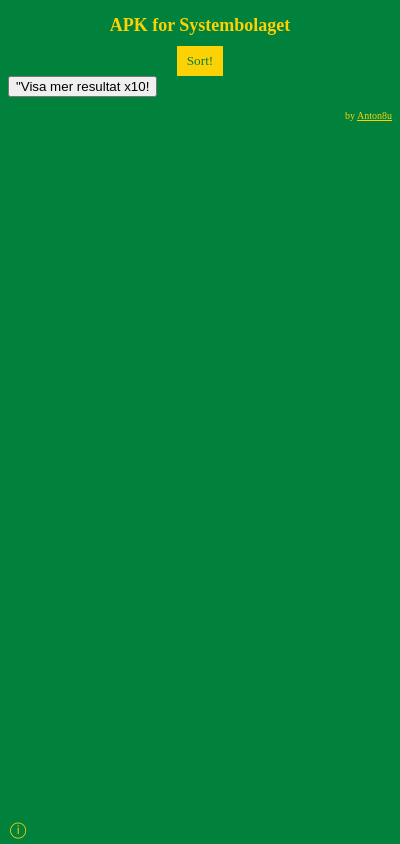
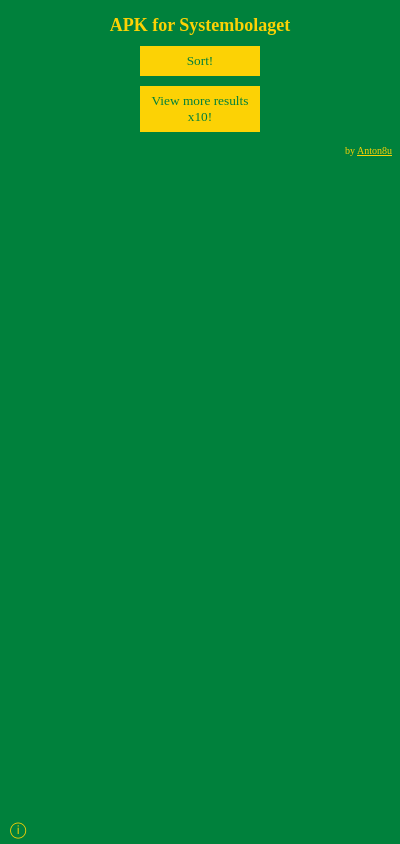
Before and after one commit to Anton8u/Systembolaget-APK-Extension, a browser extension: page popup.html in a window 400 px wide. Drawn offline with Linux system fonts and the light colour scheme.

Commit message:
style stuff fixed

```diff
--- a/background.js
+++ b/background.js
@@ -618,7 +618,6 @@
               newApkDiv.classList.add('apk-div'); // Add a class to identify the APK div
 
               const backgroundColor = getBackgroundColorForAPK(apk);
-              console.log(5);
               // Apply styles to the apkDiv
               newApkDiv.style.cssText = `
                 font-family: __robotoCondensedBold_19bd2c, __robotoCondensedBold_Fallback_19bd2c;
@@ -813,7 +812,7 @@
         setTimeout(() => {
           searchPage(0, specialCasesIdToApk);
         }, timeout);
-        timeout *= 2;
+        timeout *= 3;
       }
     }
   }
--- a/popup.css
+++ b/popup.css
@@ -14,25 +14,30 @@
   /* Add some space between title and button */
 }
 
-/* Style the button */
-#reorderButton {
+/* Style the buttons */
+#reorderButton, #viewMoreResultsButton {
   font-family: 'Regular', "Clarendon-Serial Regular";
   background-color: #FCD205;
   color: #00813C;
   border: none;
   padding: 7px 10px;
-  margin: 0 auto;
-  /* Center horizontally using margin */
+  margin: 0 auto 10px; /* Added margin-bottom for spacing */
   cursor: pointer;
   transition: background-color 0.2s, color 0.2s;
-  /* Add a smooth transition effect */
   display: block;
-  /* Change to block to center the button */
+  width: 120px; /* Fixed width for both buttons */
+}
+
+/* Hover effect for the buttons */
+#reorderButton:hover, #viewMoreResultsButton:hover {
+  background-color: #00813C;
+  color: #FCD205;
 }
 
 
+
 /* Hover effect for the button */
-#reorderButton:hover {
+#viewMoreResultsButton:hover {
   background-color: #00813C;
   /* Change background color on hover */
   color: #FCD205;
--- a/popup.html
+++ b/popup.html
@@ -4,9 +4,10 @@
   <link rel="stylesheet" type="text/css" href="popup.css">
 </head>
 <body>
+  <meta charset="UTF-8">
   <h1 class="title">APK till Systembolaget</h1>
-  <button id="reorderButton">Sortera!</button>
-  <button id="viewMoreResultsButton">"Visa mer resultat x10!</button>
+  <button id="reorderButton" title="Sorterar resultat på sortiment sidan utifrån APK">Sortera!</button>
+  <button id="viewMoreResultsButton" title="Laddar in 10 sidor av produkter på sortiment sidan" >Visa mer resultat x10!</button>
   <a href="https://github.com/Anton8u/Systembolaget-APK-Extension#readme" target="_blank">
     <div class="info-icon" title="Info!">&#9432;</div>
   </a>
--- a/popup.js
+++ b/popup.js
@@ -7,22 +7,30 @@
   SWE: {
     title: "APK till Systembolaget",
     button: "Sortera!",
-    viewMoreButton: "Visa mer resultat x10!", // New button text in Swedish
+    buttonTitle: "Sorterar resultat på sortiment sidan utifrån APK",
+    viewMoreButton: "Visa mer resultat x10!",
+    viewMoreButtonTitle: "Laddar in 10 sidor av produkter på sortiment sidan",
     credit: "av",
   },
   ENG: {
     title: "APK for Systembolaget",
     button: "Sort!",
-    viewMoreButton: "View more results x10!", // New button text in English
+    buttonTitle: "Sorts results on the search page based on APK",
+    viewMoreButton: "View more results x10!",
+    viewMoreButtonTitle: "Loads 10 pages of products on the search page",
     credit: "by",
   },
 };
 
+// Determine the language based on user's browser preference
 const text = (userLanguage.startsWith("sv")) ? languageText.SWE : languageText.ENG;
 
+// Update HTML content with language-specific text
 document.querySelector('.title').textContent = text.title;
 document.querySelector('#reorderButton').textContent = text.button;
-
+document.getElementById('reorderButton').title = text.buttonTitle; // Button title based on language
+document.querySelector('#viewMoreResultsButton').textContent = text.viewMoreButton;
+document.getElementById('viewMoreResultsButton').title = text.viewMoreButtonTitle; // Button title based on language
 document.querySelector('.credit').innerHTML = text.credit + ' <a href="https://github.com/anton8u" style="color: #FCD205;" target="_blank">Anton8u</a>';
 
 chrome.runtime.sendMessage({ message: "loadProductsAgain" });
@@ -31,8 +39,6 @@
   // Send a message to background.js to trigger the sorting function
   chrome.runtime.sendMessage({ message: "sort" });
 });
-
-
 
 document.getElementById('viewMoreResultsButton').addEventListener('click', () => {
   // Get the URL of the current tab
```
